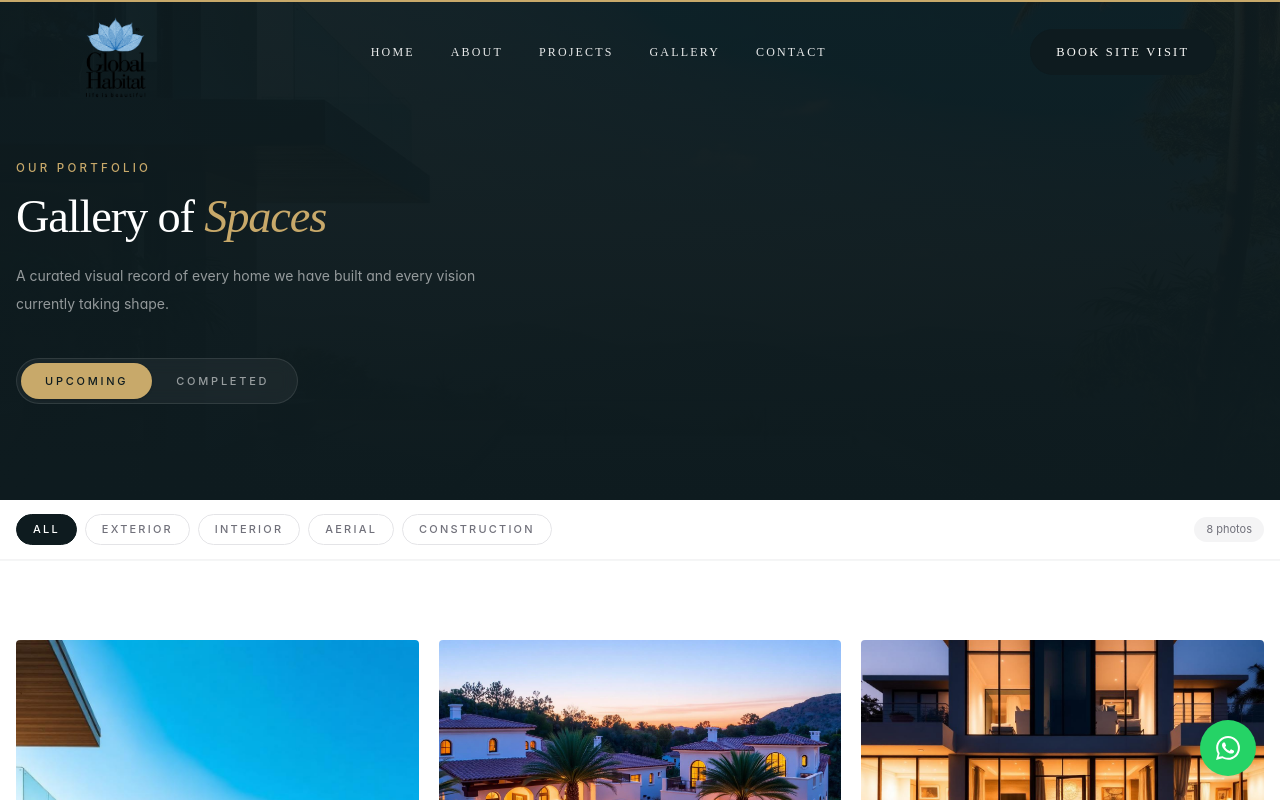
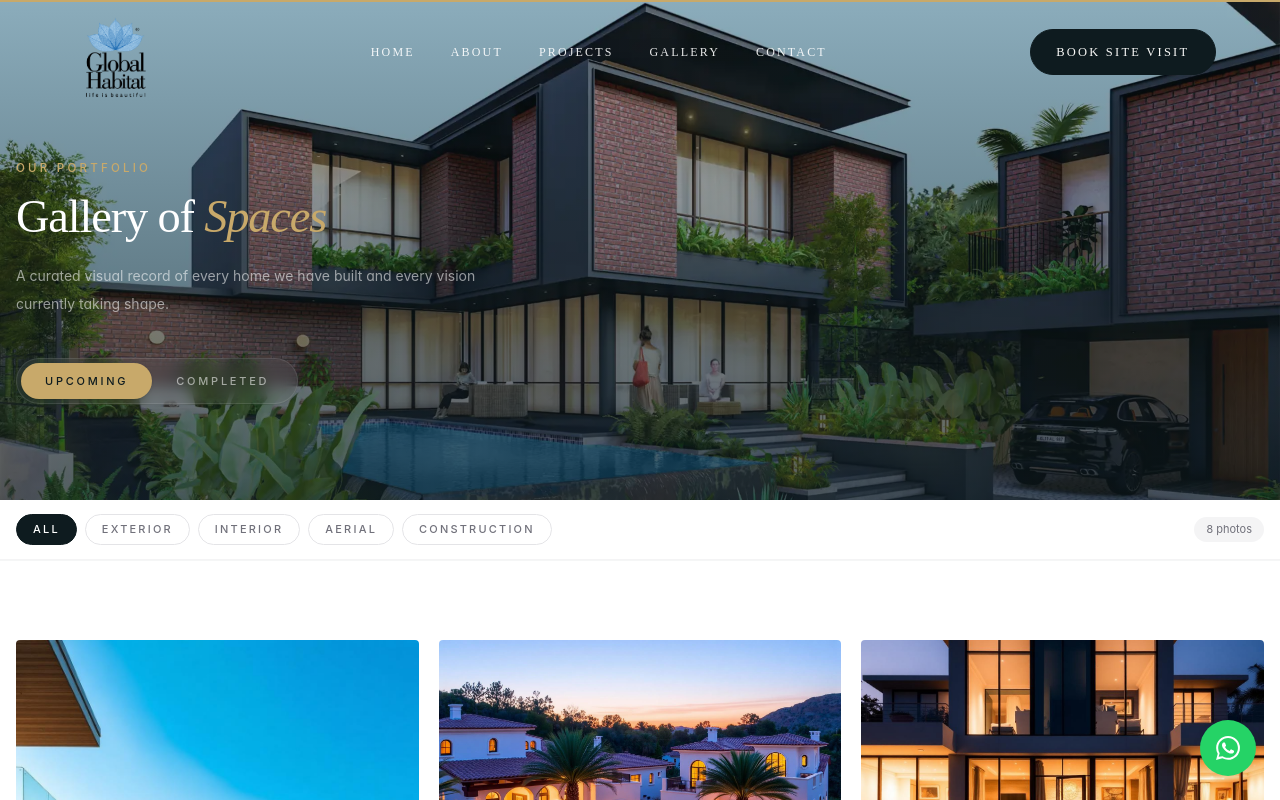
Before and after one commit to extechnology/Global-Habitat, a React (Vite) app: page /gallery in a window 1280 px wide. Shown: the top 800 px of the page. Built offline with nearby package versions, Linux system fonts and the light colour scheme.

Commit message:
image updated

```diff
--- a/src/components/shared/Loader.tsx
+++ b/src/components/shared/Loader.tsx
@@ -42,7 +42,7 @@ export default function Loader({ onComplete, duration = 2600 }: LoaderProps) {
         transform: exiting ? "translateY(-100%)" : "translateY(0)",
         transition: exiting ? "transform 0.7s cubic-bezier(0.76,0,0.24,1)" : "none",
       }}
-      className="fixed inset-0 z-9999 flex flex-col items-center justify-center bg-[#233c44] overflow-hidden"
+      className="fixed inset-0 z-9999 flex flex-col items-center justify-center bg-[#0e1b1f] overflow-hidden"
     >
       {/* Subtle grid pattern overlay */}
       <div
@@ -84,7 +84,7 @@ export default function Loader({ onComplete, duration = 2600 }: LoaderProps) {
             Est. 2014
           </p>
 
-          <img src="/global-logo.png" className="w-30 h-auto" alt="logo" />
+          <img src="/Global Habitat - png (2).webp" className="w-30 h-auto" alt="logo" />
 
           <div className="mx-auto mt-5 h-px w-10 bg-[#c8a96a]" />
         </div>
--- a/src/pages/GalleryPage.tsx
+++ b/src/pages/GalleryPage.tsx
@@ -280,11 +280,11 @@ export default function GalleryPage() {
         <div className="relative overflow-hidden bg-ink pt-32 pb-20 md:pt-40 md:pb-24">
           {/* Subtle background image */}
           <img
-            src={tab === "upcoming" ? mistyImg : aboutImg}
+            src={tab === "upcoming" ? "/1080  1920 Home banner-01.jpg.webp" : "/1080  1920 Home banner-01.jpg.webp"}
             alt=""
-            className="pointer-events-none absolute inset-0 h-full w-full object-cover opacity-10 transition-[src] duration-700"
+            className="pointer-events-none absolute inset-0 h-full w-full object-cover transition-[src] duration-700"
           />
-          <div className="absolute inset-0 bg-linear-to-b from-ink/60 to-ink" />
+          <div className="absolute inset-0 bg-linear-to-b from-ink/30 to-ink/70" />
 
           <div className="container-luxe relative px-4">
             <Reveal>
```
Also changed, not shown: public/Global Habitat - png (2).webp (added).
